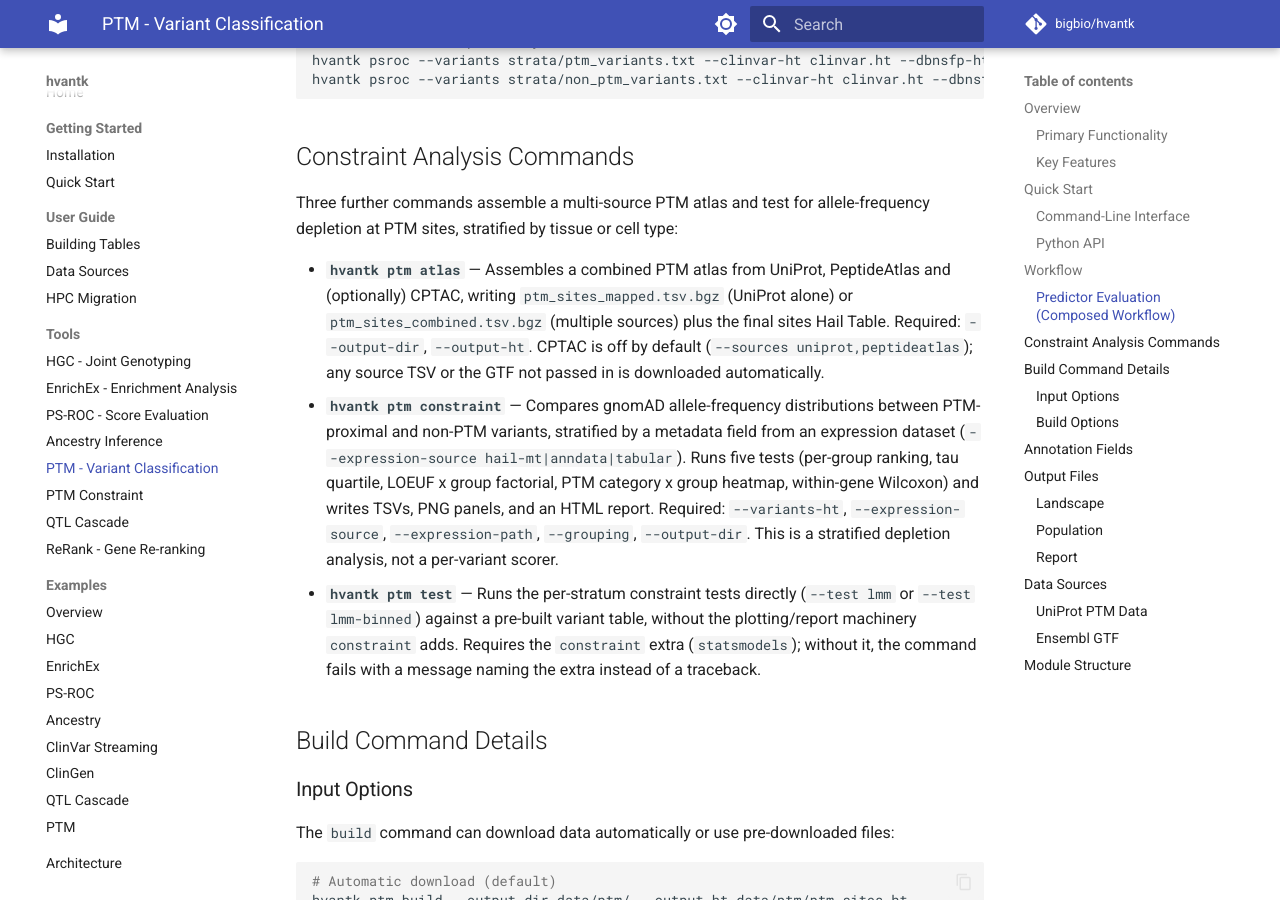
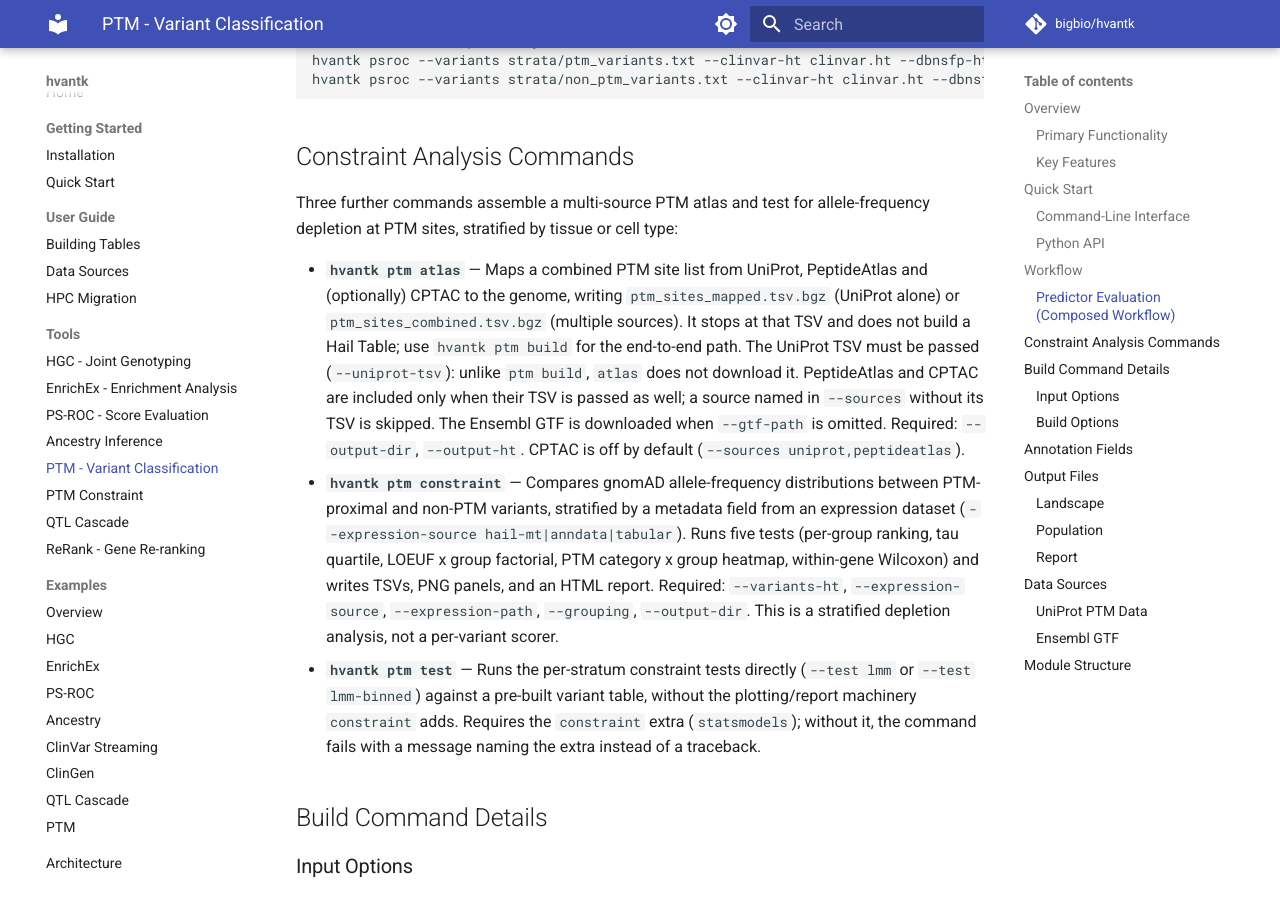
Before and after one commit to bigbio/hvantk, an MkDocs documentation site: the page built from docs_site/tools/ptm.md, in a window 1280 px wide and 900 px high, scrolled down 3902 px. Built offline with MkDocs 1.6.1 and Material for MkDocs 9.7.7, drawn with Linux system fonts in a browser that asks for light colours; comment, search, counter and statistics services are not loaded.

Commit message:
fix: address the fix-batch review -- output extensions, ptm atlas claims, marker runs, changelog accuracy
- reprocess examples for cptac:phospho, peptideatlas:phospho and onek-genomes:variants
  used .ht; reprocess refuses those extensions. A docs test now checks every documented
  --output against the extension reprocess enforces.
- ptm atlas listed skipped sources as used and printed an empty Hail Table line; its
  help and the new docs promised a UniProt download it never performs.
- The SKILL.md checker strips a run of leading markers again, as before the rewrite.
- Changelog: combine_matrix_table_rows (not combine_mts), the VCF-order wording, the
  exact condition for the rerank nulls error, and the reverted downloader clause.
- rerank docs record the CV seed in the control setting and the new merge refusals;
  rerank's output-directory check skips remote URIs; the hgnc fixture path no longer
  depends on the working directory.

```diff
--- a/docs_site/tools/ptm.md
+++ b/docs_site/tools/ptm.md
@@ -139,12 +139,15 @@
 Three further commands assemble a multi-source PTM atlas and test for allele-frequency
 depletion at PTM sites, stratified by tissue or cell type:
 
-- **`hvantk ptm atlas`** — Assembles a combined PTM atlas from UniProt, PeptideAtlas and
-  (optionally) CPTAC, writing `ptm_sites_mapped.tsv.bgz` (UniProt alone) or
-  `ptm_sites_combined.tsv.bgz` (multiple sources) plus the final sites Hail Table.
-  Required: `--output-dir`, `--output-ht`. CPTAC is off by default (`--sources
-  uniprot,peptideatlas`); any source TSV or the GTF not passed in is downloaded
-  automatically.
+- **`hvantk ptm atlas`** — Maps a combined PTM site list from UniProt, PeptideAtlas and
+  (optionally) CPTAC to the genome, writing `ptm_sites_mapped.tsv.bgz` (UniProt alone) or
+  `ptm_sites_combined.tsv.bgz` (multiple sources). It stops at that TSV and does not
+  build a Hail Table; use `hvantk ptm build` for the end-to-end path. The UniProt TSV
+  must be passed (`--uniprot-tsv`): unlike `ptm build`, `atlas` does not download it.
+  PeptideAtlas and CPTAC are included only when their TSV is passed as well; a source
+  named in `--sources` without its TSV is skipped. The Ensembl GTF is downloaded when
+  `--gtf-path` is omitted. Required: `--output-dir`, `--output-ht`. CPTAC is off by
+  default (`--sources uniprot,peptideatlas`).
 - **`hvantk ptm constraint`** — Compares gnomAD allele-frequency distributions between
   PTM-proximal and non-PTM variants, stratified by a metadata field from an expression
   dataset (`--expression-source hail-mt|anndata|tabular`). Runs five tests (per-group
```
Also changed, not shown: CHANGELOG.md (+15 -9 lines), docs_site/guide/data-sources.md (+8 -7 lines), docs_site/tools/rerank.md (+4 -4 lines), hvantk/skills/peptideatlas/phospho/SKILL.md (+1 -1 lines), 9 other files.
